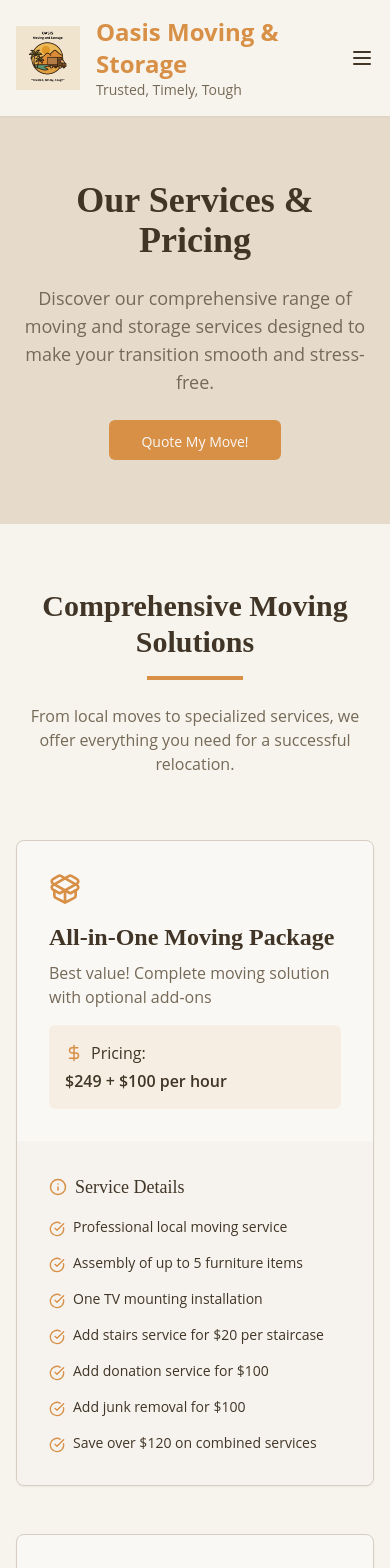
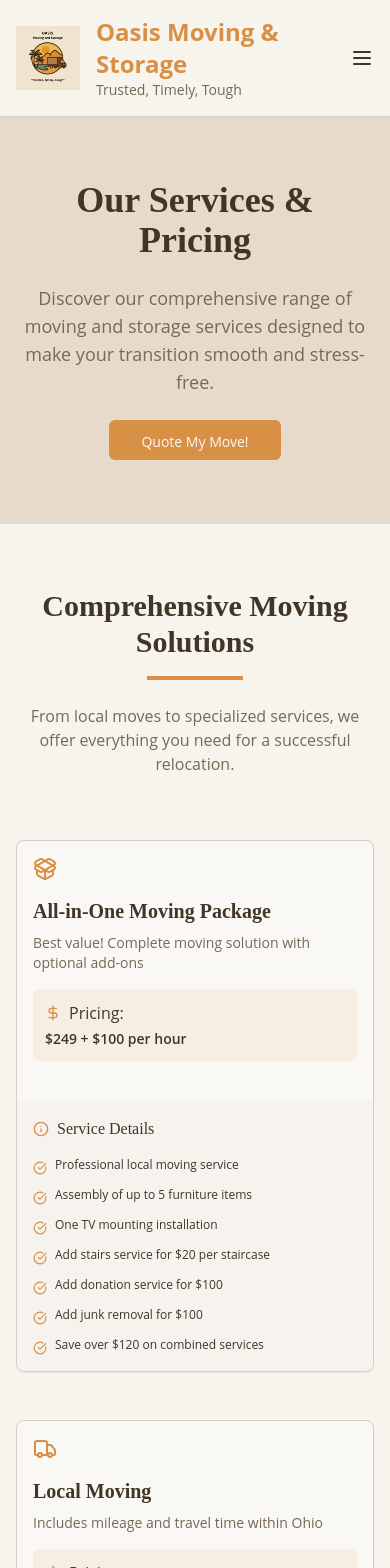
Before and after one commit to hshab610/oasis-website-whisper, a React (Vite) app: page /services in a window 390 px wide. Shown: the top 1568 px of the page. Built offline with nearby package versions, Linux system fonts and the light colour scheme.

Commit message:
Fix: Improve cross-device compatibility
Optimize website for responsiveness and performance across all devices, with specific focus on Samsung S24 series, iOS devices, Android, desktops, and laptops.

```diff
--- a/src/App.css
+++ b/src/App.css
@@ -1,7 +1,8 @@
 #root {
-  max-width: 1280px;
+  width: 100%;
   margin: 0 auto;
   text-align: center;
+  overflow-x: hidden;
 }
 
 .bg-desert-sunset {
@@ -162,3 +163,49 @@
 .cta-button {
   @apply bg-primary text-primary-foreground hover:bg-primary/90 px-8 py-4 rounded-md font-medium transition-all duration-300 text-lg shadow-lg hover:shadow-xl hover:-translate-y-1;
 }
+
+/* Responsive container utilities */
+.container-fluid {
+  width: 100%;
+  margin-right: auto;
+  margin-left: auto;
+  padding-right: 1rem;
+  padding-left: 1rem;
+}
+
+@media (min-width: 640px) {
+  .container-fluid {
+    padding-right: 1.5rem;
+    padding-left: 1.5rem;
+  }
+}
+
+@media (min-width: 1024px) {
+  .container-fluid {
+    padding-right: 2rem;
+    padding-left: 2rem;
+  }
+}
+
+/* Device-specific optimizations */
+@supports (-webkit-touch-callout: none) {
+  /* iOS-specific padding for notched devices */
+  .safe-area-padding {
+    padding-top: env(safe-area-inset-top);
+    padding-bottom: env(safe-area-inset-bottom);
+  }
+}
+
+/* Samsung S24 and modern Android optimizations */
+@media screen and (max-width: 400px) {
+  .mobile-text-adjust {
+    font-size: 95%;
+  }
+}
+
+@media (orientation: landscape) and (max-height: 500px) {
+  .landscape-adjust {
+    padding-top: 0.5rem;
+    padding-bottom: 0.5rem;
+  }
+}
--- a/src/components/layout/nav/NavLinks.tsx
+++ b/src/components/layout/nav/NavLinks.tsx
@@ -22,12 +22,19 @@ export const NavLinks = ({ mobile = false, closeMenu }: NavLinksProps) => {
   ];
 
   return (
-    <div className={`${mobile ? 'flex flex-col space-y-6' : 'flex space-x-10'}`}>
+    <div
+      className={`
+        ${mobile
+          ? 'flex flex-col space-y-6 w-full'
+          : 'hidden md:flex md:space-x-6 lg:space-x-10'
+        }
+      `}
+    >
       {links.map(link => (
         <Link
           key={link.path}
           to={link.path}
-          className="font-medium text-lg text-foreground hover:text-primary transition-colors duration-300 relative group"
+          className="font-medium text-base lg:text-lg text-foreground hover:text-primary transition-colors duration-300 relative group py-2"
           onClick={handleClick}
         >
           {link.name}
--- a/src/components/pricing/ServiceCard.tsx
+++ b/src/components/pricing/ServiceCard.tsx
@@ -18,46 +18,46 @@ export const ServiceCard = ({ name, price, unit, description, features, featured
         featured ? 'md:col-span-2 border-primary/30' : 'border-border'
       }`}
     >
-      <div className={`p-8 relative ${featured ? 'bg-primary/5' : ''}`}>
+      <div className={`p-4 sm:p-6 lg:p-8 relative ${featured ? 'bg-primary/5' : ''}`}>
         {featured && (
-          <div className="flex items-center gap-2 mb-6">
-            <PackageOpen size={24} className="text-primary" />
-            <span className="bg-primary/20 text-primary px-4 py-2 rounded-full text-base font-medium">
+          <div className="flex items-center gap-2 mb-4 sm:mb-6 flex-wrap">
+            <PackageOpen size={20} className="text-primary" />
+            <span className="bg-primary/20 text-primary px-3 py-1.5 rounded-full text-sm sm:text-base font-medium">
               Most Popular
             </span>
           </div>
         )}
-        <h3 className={`font-playfair ${featured ? 'text-3xl' : 'text-2xl'} font-semibold mb-3`}>
+        <h3 className={`font-playfair ${featured ? 'text-2xl sm:text-3xl' : 'text-xl sm:text-2xl'} font-semibold mb-3`}>
           {name}
         </h3>
         <div className="flex items-end gap-2 mb-4">
-          <span className={`font-bold ${featured ? 'text-5xl text-primary' : 'text-4xl'}`}>
+          <span className={`font-bold ${featured ? 'text-4xl sm:text-5xl text-primary' : 'text-3xl sm:text-4xl'}`}>
             {price}
           </span>
-          <span className="text-muted-foreground text-xl mb-1">{unit}</span>
+          <span className="text-muted-foreground text-lg sm:text-xl mb-1">{unit}</span>
         </div>
-        <p className="text-base text-muted-foreground leading-relaxed">{description}</p>
+        <p className="text-sm sm:text-base text-muted-foreground leading-relaxed">{description}</p>
       </div>
 
-      <div className="p-8">
-        <ul className="space-y-4">
+      <div className="p-4 sm:p-6 lg:p-8">
+        <ul className="space-y-3 sm:space-y-4">
           {features.map((feature, fIndex) => (
             <li key={fIndex} className="flex items-start gap-3">
-              <div className={`p-2 rounded-full mt-0.5 ${
+              <div className={`p-1.5 sm:p-2 rounded-full mt-0.5 ${
                 featured ? 'bg-primary/20' : 'bg-primary/10'
               }`}>
                 {featured ?
-                  <Sparkles size={18} className="text-primary" /> :
-                  <DollarSign size={18} className="text-primary" />
+                  <Sparkles size={16} className="text-primary" /> :
+                  <DollarSign size={16} className="text-primary" />
                 }
               </div>
-              <span className="text-base leading-relaxed">{feature}</span>
+              <span className="text-sm sm:text-base leading-relaxed">{feature}</span>
             </li>
           ))}
         </ul>
       </div>
 
-      <div className="absolute top-0 right-0 w-24 h-24 opacity-10 pointer-events-none">
+      <div className="absolute top-0 right-0 w-16 sm:w-24 h-16 sm:h-24 opacity-10 pointer-events-none">
         <svg viewBox="0 0 100 100" xmlns="http://www.w3.org/2000/svg">
           <path d="M50 0 L100 50 L50 100 L0 50 Z" fill="currentColor" className="text-primary" />
         </svg>
--- a/src/components/services/ServiceCard.tsx
+++ b/src/components/services/ServiceCard.tsx
@@ -13,33 +13,33 @@ interface ServiceCardProps {
 const ServiceCard = ({ icon: Icon, title, description, price, details }: ServiceCardProps) => {
   return (
     <div className="bg-card rounded-lg shadow-sm overflow-hidden border border-border">
-      <div className="grid grid-cols-1 md:grid-cols-3">
-        <div className="p-8 md:border-r border-border flex flex-col">
+      <div className="grid grid-cols-1 lg:grid-cols-3 gap-6 lg:gap-0">
+        <div className="p-4 sm:p-6 lg:p-8 lg:border-r border-border flex flex-col">
           <div className="text-primary mb-4">
-            <Icon size={32} />
+            <Icon size={28} className="w-6 h-6 sm:w-7 sm:h-7 lg:w-8 lg:h-8" />
           </div>
-          <h3 className="text-2xl font-semibold mb-2">{title}</h3>
-          <p className="text-muted-foreground mb-4 flex-grow">{description}</p>
-          <div className="bg-primary/10 p-4 rounded-md">
+          <h3 className="text-xl sm:text-2xl font-semibold mb-2">{title}</h3>
+          <p className="text-muted-foreground text-sm sm:text-base mb-4 flex-grow">{description}</p>
+          <div className="bg-primary/10 p-3 sm:p-4 rounded-md">
             <div className="flex items-center gap-2 mb-1">
-              <DollarSign size={18} className="text-primary" />
+              <DollarSign size={16} className="text-primary" />
               <span className="font-medium">Pricing:</span>
             </div>
-            <p className="font-semibold">{price}</p>
+            <p className="font-semibold text-sm sm:text-base">{price}</p>
           </div>
         </div>
 
-        <div className="col-span-2 p-8 bg-muted/30">
-          <h4 className="flex items-center text-lg font-medium mb-4">
-            <Info size={18} className="text-primary mr-2" />
+        <div className="col-span-1 lg:col-span-2 p-4 sm:p-6 lg:p-8 bg-muted/30">
+          <h4 className="flex items-center text-base sm:text-lg font-medium mb-4">
+            <Info size={16} className="text-primary mr-2" />
             Service Details
           </h4>
 
-          <div className="grid grid-cols-1 sm:grid-cols-2 lg:grid-cols-3 gap-4">
+          <div className="grid grid-cols-1 sm:grid-cols-2 xl:grid-cols-3 gap-3 sm:gap-4">
             {details.map((detail, idx) => (
               <div key={idx} className="flex items-start gap-2">
-                <CheckCircle size={16} className="text-primary mt-1 flex-shrink-0" />
-                <span className="text-sm">{detail}</span>
+                <CheckCircle size={14} className="text-primary mt-1 flex-shrink-0" />
+                <span className="text-xs sm:text-sm">{detail}</span>
               </div>
             ))}
           </div>
```
